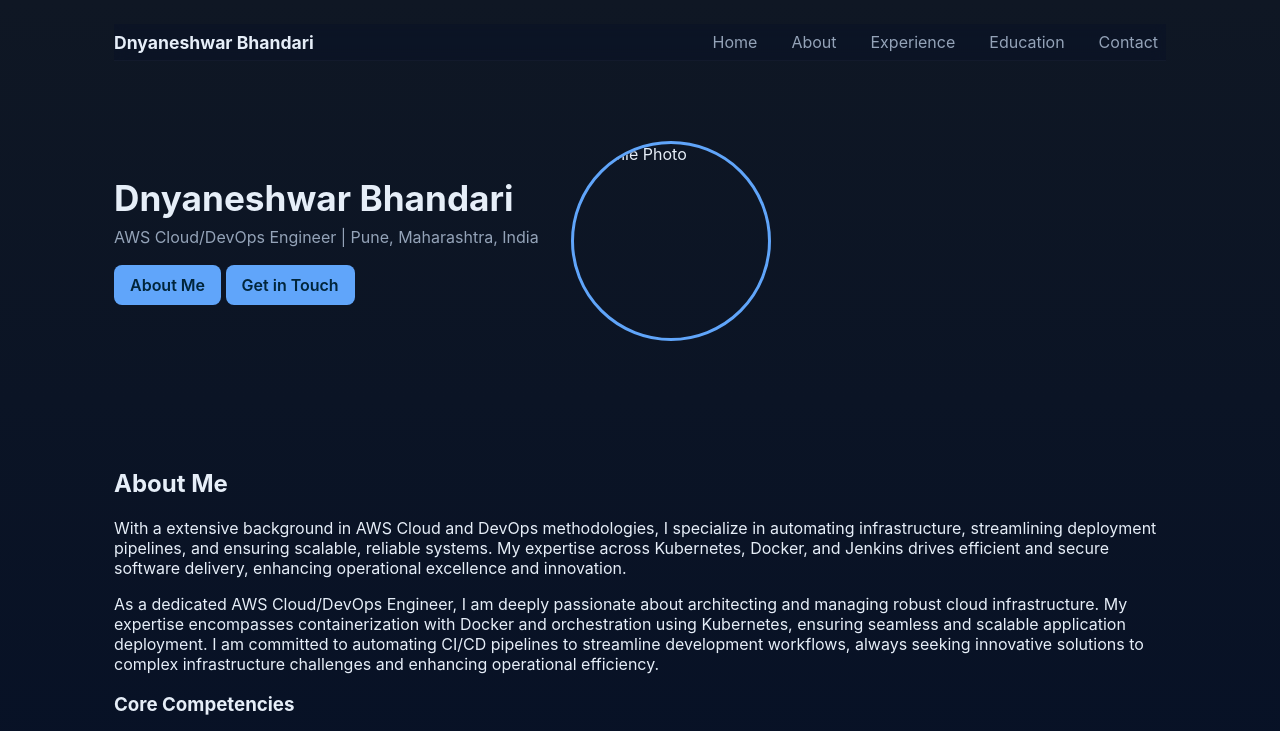
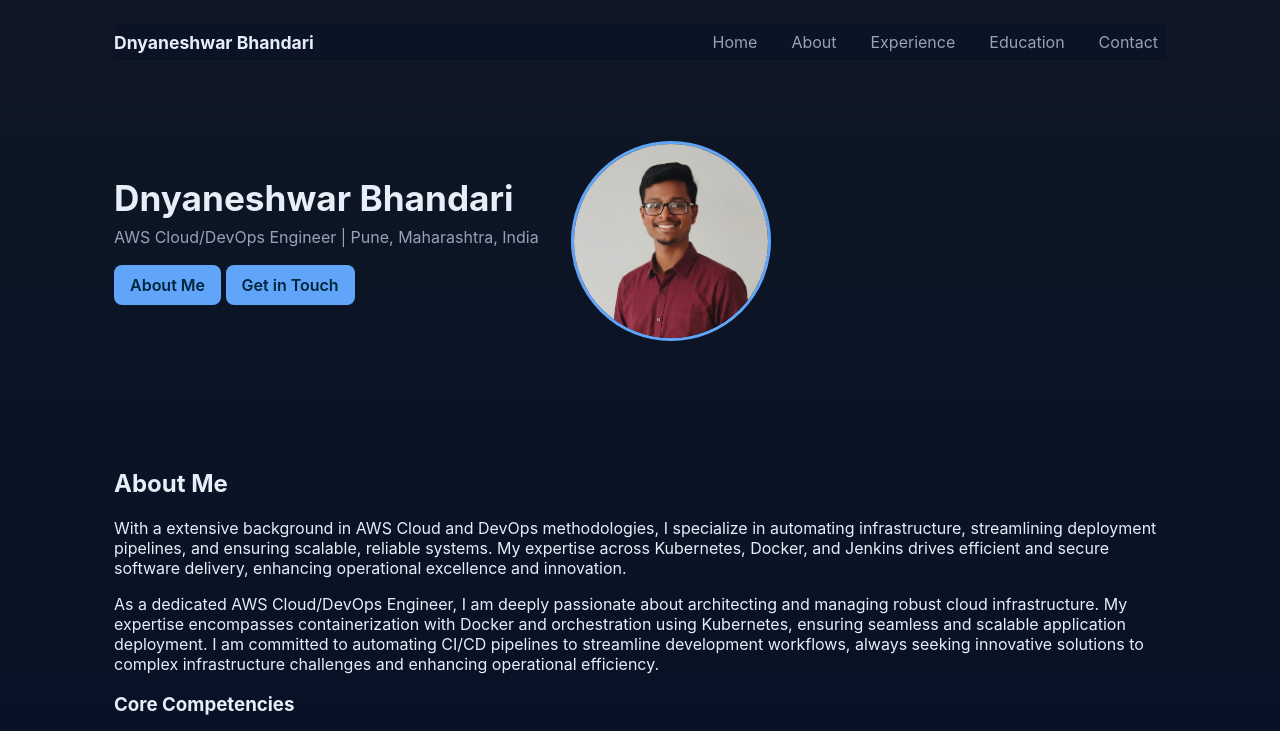
Before and after one commit to dnyanesh-cloud/portfolio, a plain HTML site: page index.html in a window 1280 px wide. Shown: the top 731 px of the page. Drawn offline with Linux system fonts and the light colour scheme.

Commit message:
Fix image source path for profile photo

```diff
--- a/index.html
+++ b/index.html
@@ -31,7 +31,7 @@
                         <a href="#contact" class="cta">Get in Touch</a>
                     </div>
                 </div>
-                <img src="/assets/dnyaneshwar.png" alt="Profile Photo" class="profile-img">
+                <img src="dnyaneshwar.png" alt="Profile Photo" class="profile-img">
             </section>
             <section id="about" class="section">
                 <h2>About Me</h2>
```
